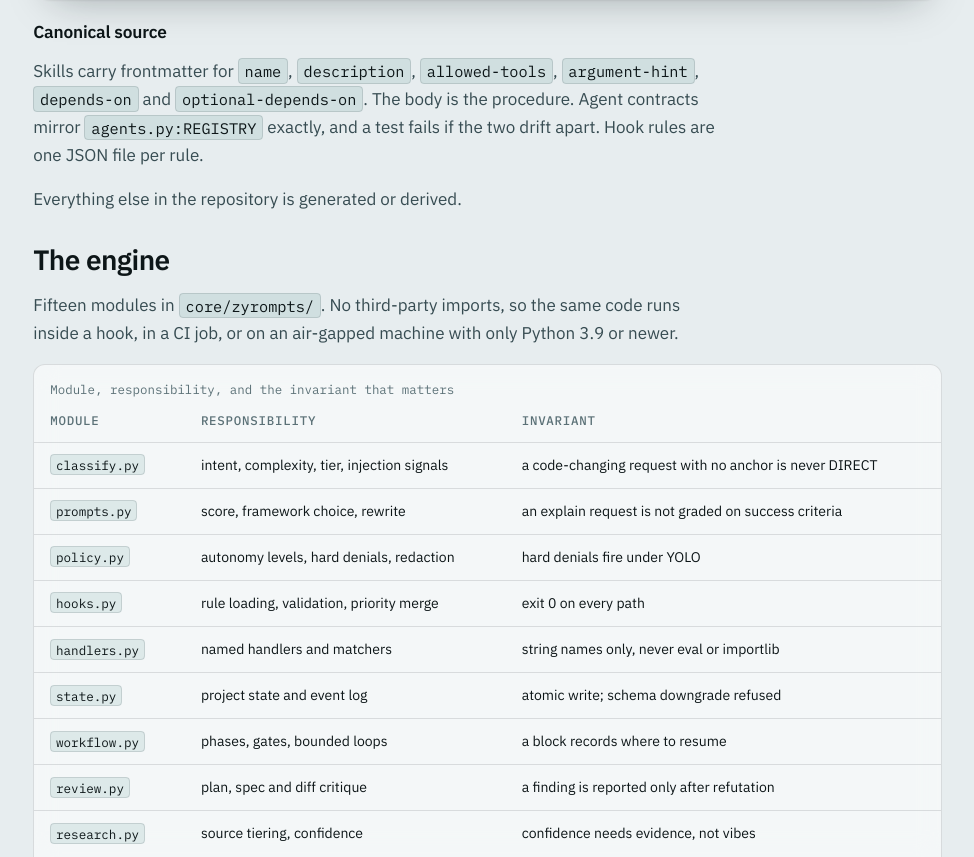
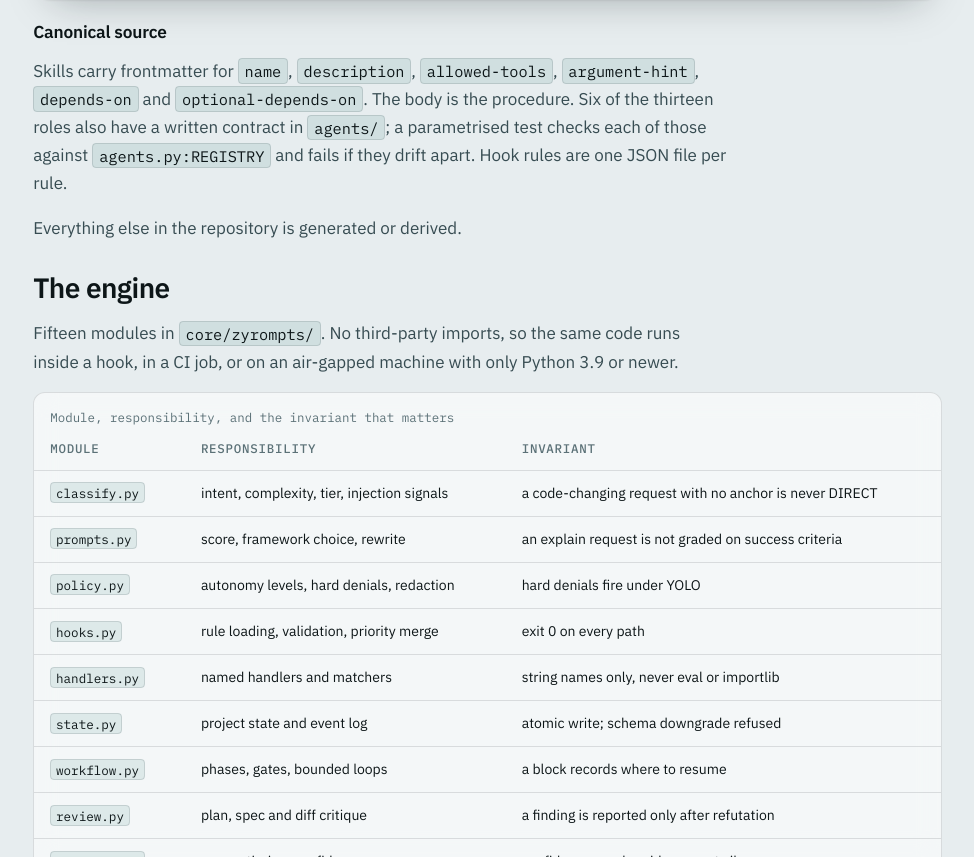
Before and after one commit to izynu/ZyRompts, a plain HTML site: page site/architecture.html in a window 1280 px wide. Shown: the part 1014-1871 px from the top of the page, without its empty margins (288-1262 px from the left). Drawn offline with Linux system fonts and the light colour scheme.

Commit message:
docs: state how many agent contracts actually exist
The architecture page and docs/architecture.md said every agent contract
mirrors agents.py:REGISTRY exactly. Only six of the thirteen roles have a
file in agents/, and the parity test is parametrised over those six. The
claim now says that, rather than implying thirteen files exist.

Co-Authored-By: Claude Code <noreply@anthropic.com>

```diff
--- a/site/architecture.html
+++ b/site/architecture.html
@@ -120,9 +120,10 @@
           Skills carry frontmatter for <code>name</code>, <code>description</code>,
           <code>allowed-tools</code>, <code>argument-hint</code>,
           <code>depends-on</code> and <code>optional-depends-on</code>. The body is
-          the procedure. Agent contracts mirror <code>agents.py:REGISTRY</code>
-          exactly, and a test fails if the two drift apart. Hook rules are one
-          JSON file per rule.
+          the procedure. Six of the thirteen roles also have a written contract in
+          <code>agents/</code>; a parametrised test checks each of those against
+          <code>agents.py:REGISTRY</code> and fails if they drift apart. Hook rules
+          are one JSON file per rule.
         </p>
         <p>Everything else in the repository is generated or derived.</p>
       </section>
```
Also changed, not shown: 1 other file.
